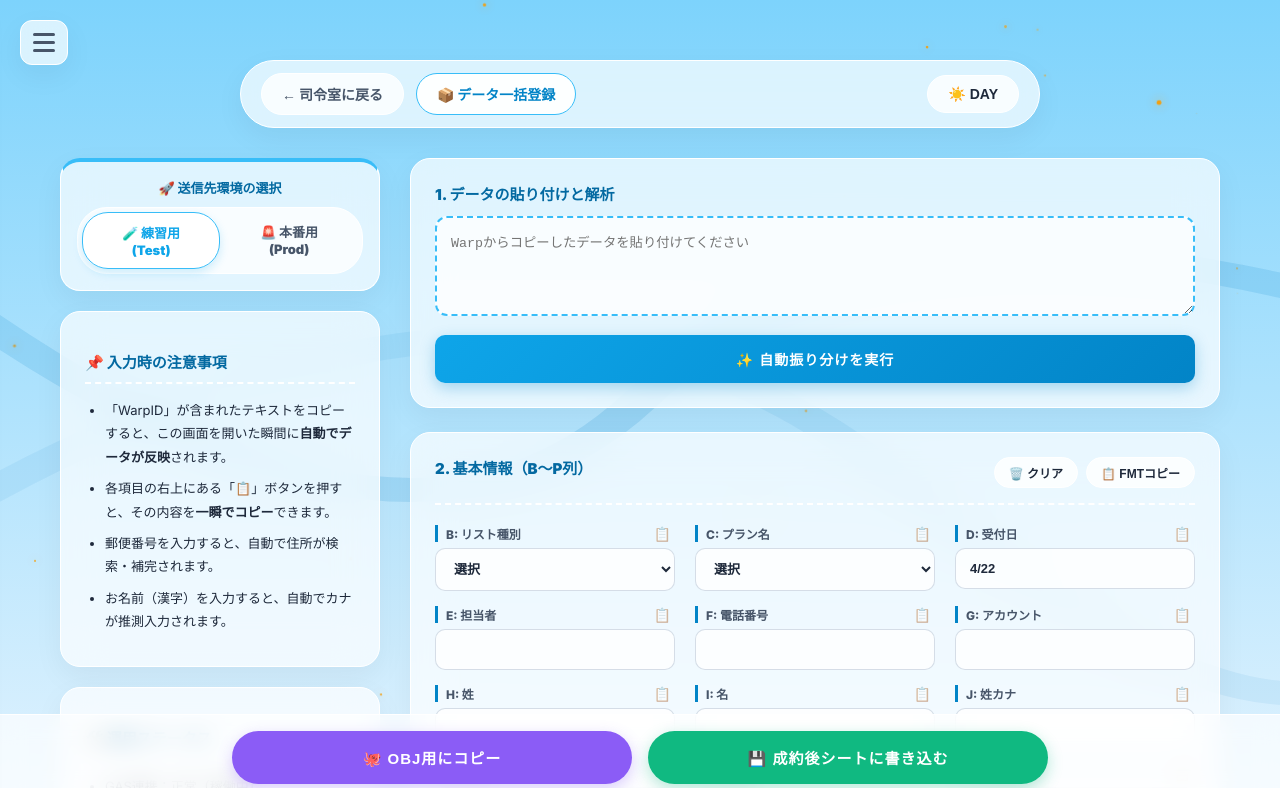
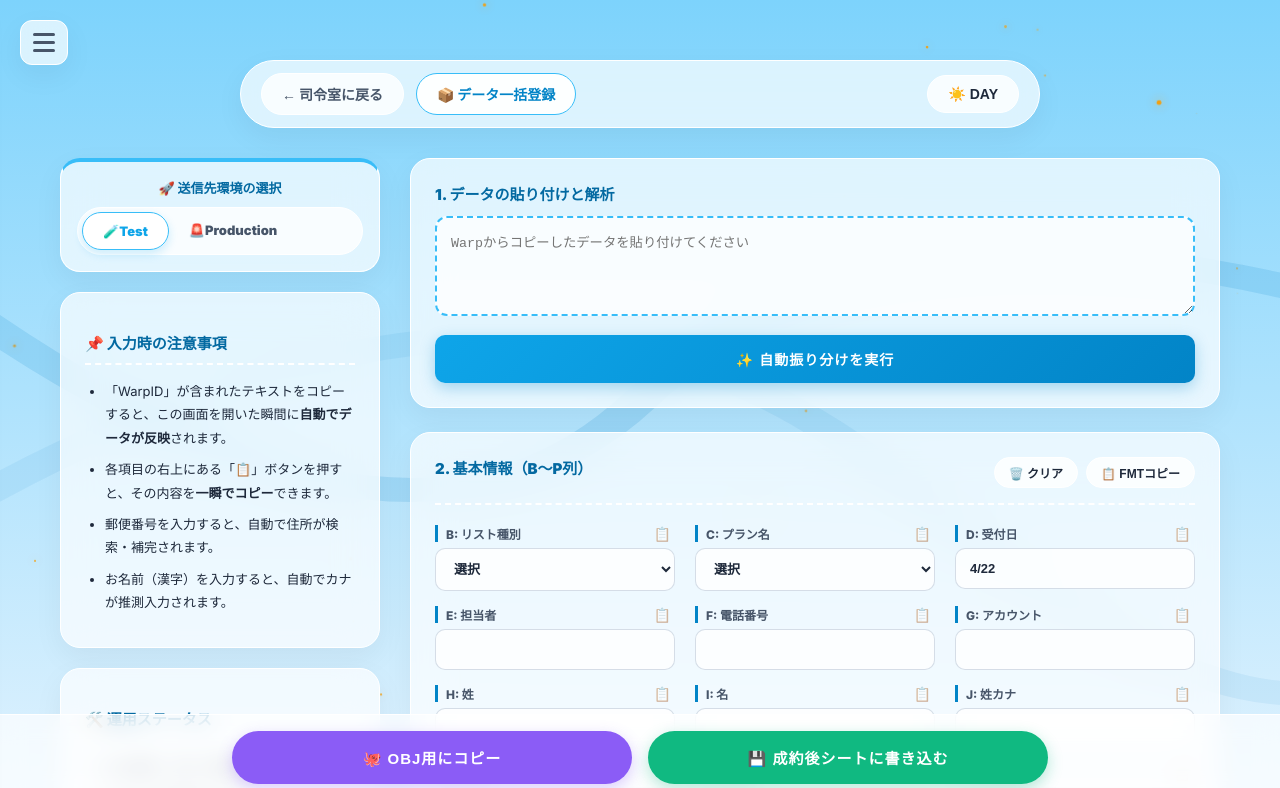
Before and after one commit to toranosukehigashi/team-portal, a Next.js app: page /bulk-register in a window 1280 px wide. Shown: the top 788 px of the page. Built offline with nearby package versions, Linux system fonts and the light colour scheme; sample sign-in values are in the browser's storage.

Commit message:
“成約後シートちょっと変更”

```diff
--- a/app/bulk-register/page.tsx
+++ b/app/bulk-register/page.tsx
@@ -480,7 +480,7 @@ export default function BulkRegister() {
           <a href="/self-close" className="side-link">🤝 自己クロ連携</a>
           <a href="/sms-kraken" className="side-link">📱 SMS (Kraken)送信</a>
           <a href="/email-template" className="side-link">✉️ メールテンプレート</a>
-          <a href="/procedure-wizard" className="side-link">🗺️ Kraken 手順辞書</a>
+          <a href="/procedure-wizard" className="side-link">🗺️ Kraken マニュアル</a>
           <a href="/simulator" className="side-link">🆚 料金シミュレーター</a>
           <a href="/trouble-nav" className="side-link">⚡ トラブル解決ナビ</a>
 
@@ -511,12 +511,12 @@ export default function BulkRegister() {
               <div style={{ fontSize: "13px", fontWeight: 900, marginBottom: "10px", color: "var(--title-color)" }}>🚀 送信先環境の選択</div>
               <div className="env-toggle-container">
                 <input type="radio" id="envTest" name="environment" value="test" checked={env === "test"} onChange={(e) => setEnv(e.target.value)} hidden />
-                <label htmlFor="envTest" className="env-label test-label">🧪 練習用 (Test)</label>
+                <label htmlFor="envTest" className="env-label test-label">🧪Test</label>
                 <input type="radio" id="envProd" name="environment" value="prod" checked={env === "prod"} onChange={(e) => setEnv(e.target.value)} hidden />
-                <label htmlFor="envProd" className="env-label prod-label">🚨 本番用 (Prod)</label>
+                <label htmlFor="envProd" className="env-label prod-label">🚨Production</label>
               </div>
               {env === "prod" && (
-                <div style={{ marginTop: "10px", fontSize: "12px", color: "#e11d48", fontWeight: 800 }}>※本番シートへ直接書き込まれます。ご注意ください。</div>
+                <div style={{ marginTop: "10px", fontSize: "12px", color: "#e11d48", fontWeight: 800 }}>※成約後シートへ直接書き込まれます。ご注意ください。</div>
               )}
             </div>
 
```
